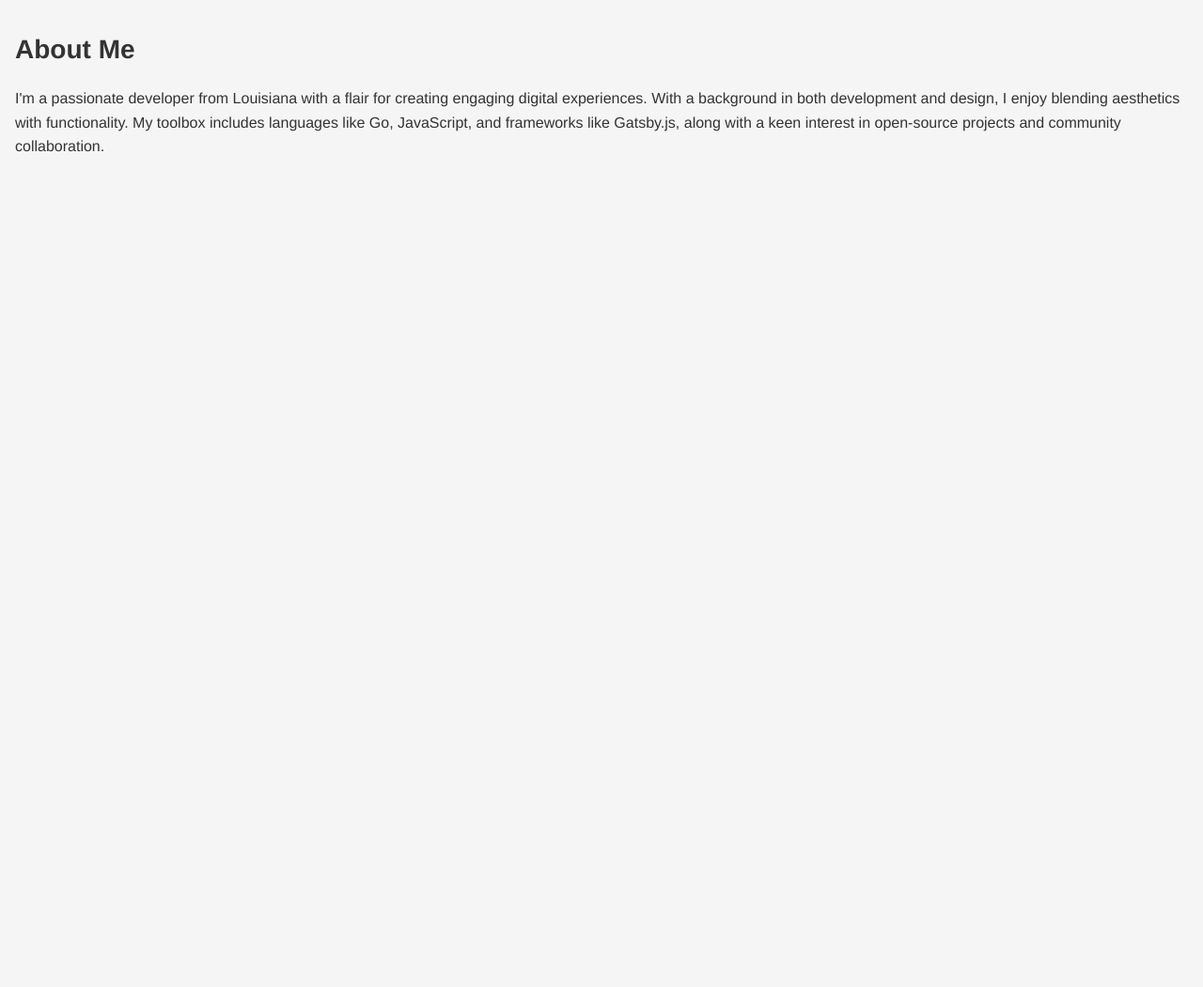
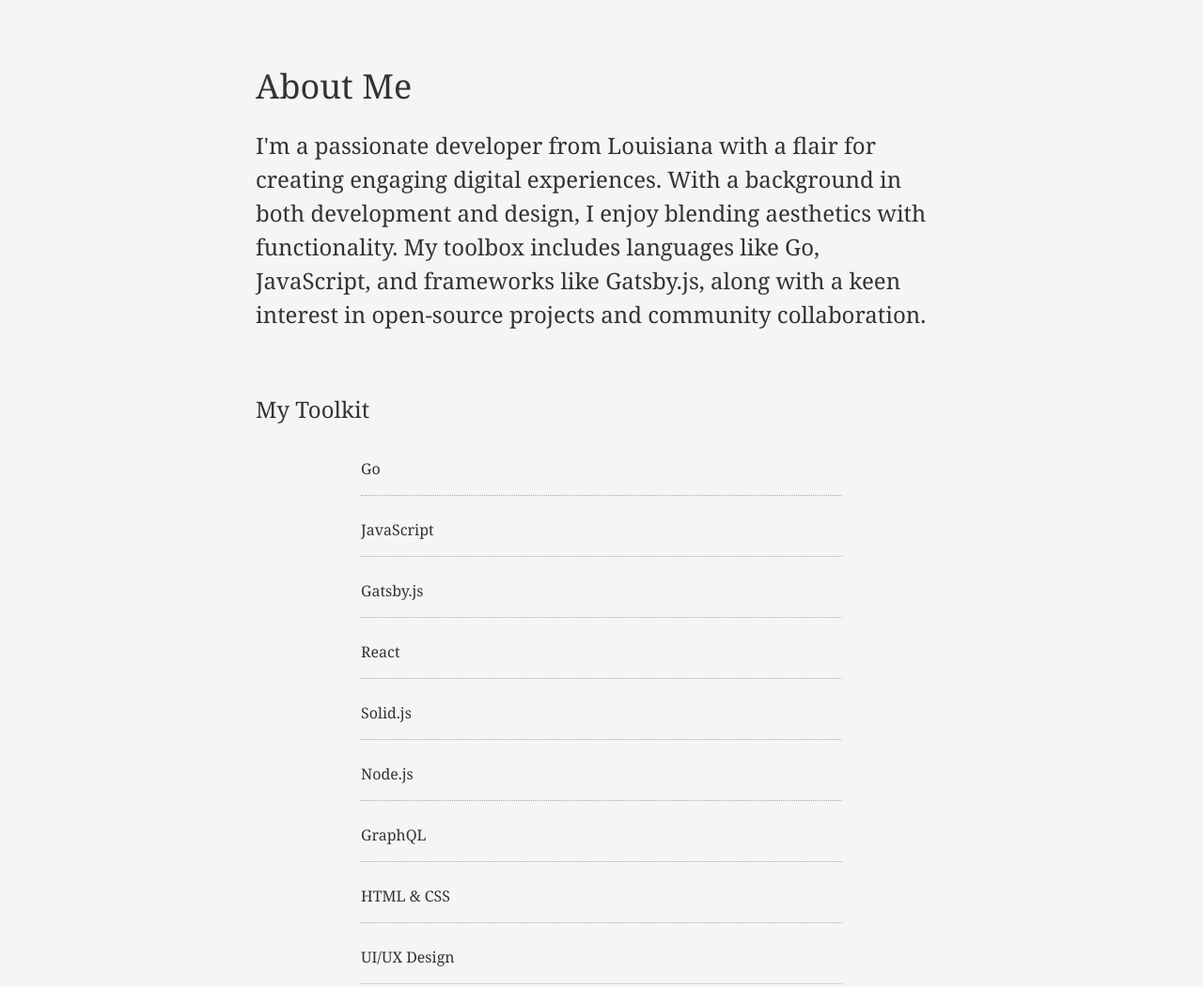
Before and after one commit to JoshuaWoodsdev/mywork, a Gatsby site: page /about in a window 1280 px wide. Shown: the part 260-1311 px from the top of the page at 94% size. Built offline with nearby package versions, Linux system fonts and the light colour scheme; Gatsby itself is replaced by a stand-in of ours.

Commit message:
updatesedf

```diff
--- a/src/pages/about.js
+++ b/src/pages/about.js
@@ -1,14 +1,21 @@
-// src/pages/about.js
 import React from "react";
 import data from "../data/data.json";
 
 const AboutPage = () => {
   return (
-  <div>
-    <h2>{data.about.title}</h2>
-    <p>{data.about.description}</p>
-    {/* Add more content as needed */}
-  </div>
+    <div className="pa4 ph7-l georgia mw9 center"> {/* Adjusted the class to 'mw9 center' for consistent centering */}
+      <h2 className="f2-l fw4">{data.about.title}</h2> {/* Adjusted the font size for the title */}
+      <p className="f4 f3-ns lh-copy measure"> {/* Adjusted the font size and line height for the description */}
+        {data.about.description}
+      </p>
+
+      <h3 className="f3-l fw4 mt5 mb3">{data.about.skillsTitle}</h3> {/* Added a heading for the skills list and adjusted margins for spacing */}
+      <ul className="list pl0 mw6 center"> {/* Adjusted the width to 'mw6' for better readability */}
+        {data.about.skills.map((skill, index) => ( // Using the skills array from data.json, if available
+          <li className="lh-copy pv3 ba bl-0 bt-0 br-0 b--dotted b--black-30" key={index}>{skill}</li> // Using index as key for lack of unique identifiers
+        ))}
+      </ul>
+    </div>
   );
 };
 
--- a/src/pages/index.js
+++ b/src/pages/index.js
@@ -11,7 +11,7 @@ const IndexPage = () => {
           <div class="mw9 center pa4 pt5-ns ph7-l">
             <h3 class="f1 f1-m f-headline-l measure-narrow lh-title mv0">
               <span class="bg-black-90 lh-copy white pa1 tracked-tight">
-                {data.home.title}
+                {data.home.title}dddd
               </span>
             </h3>
             <h4 class="f2 fw1 georgia i">{data.home.cta}</h4>
```
